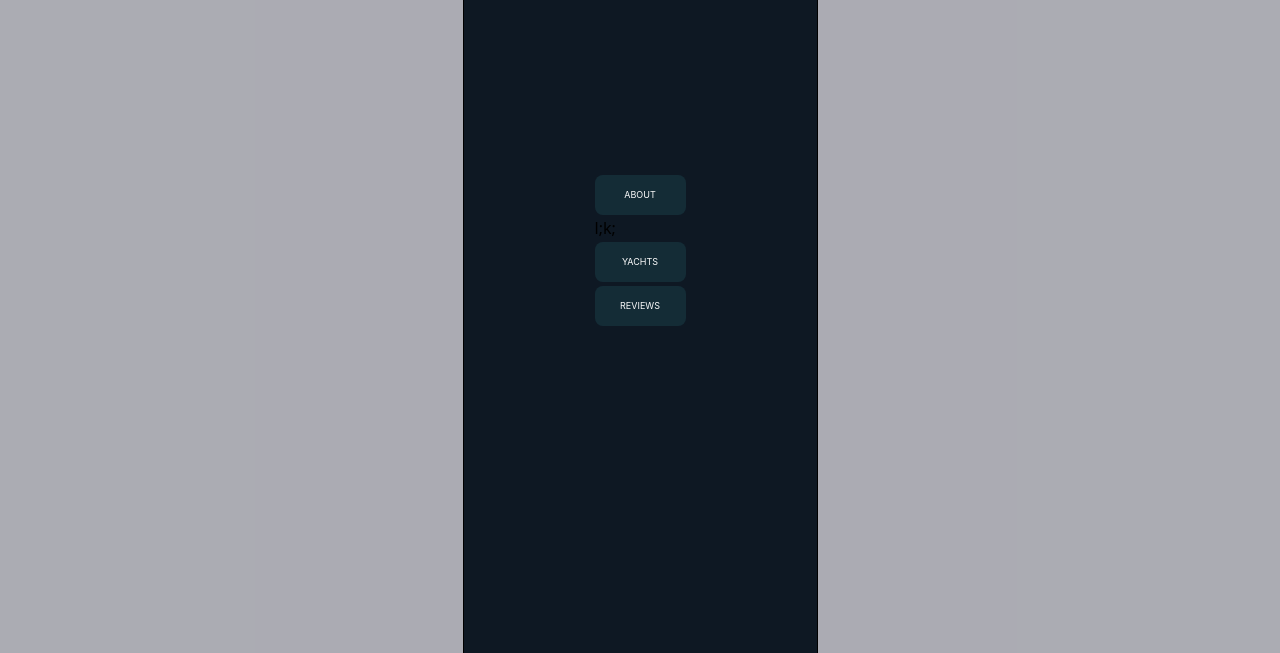
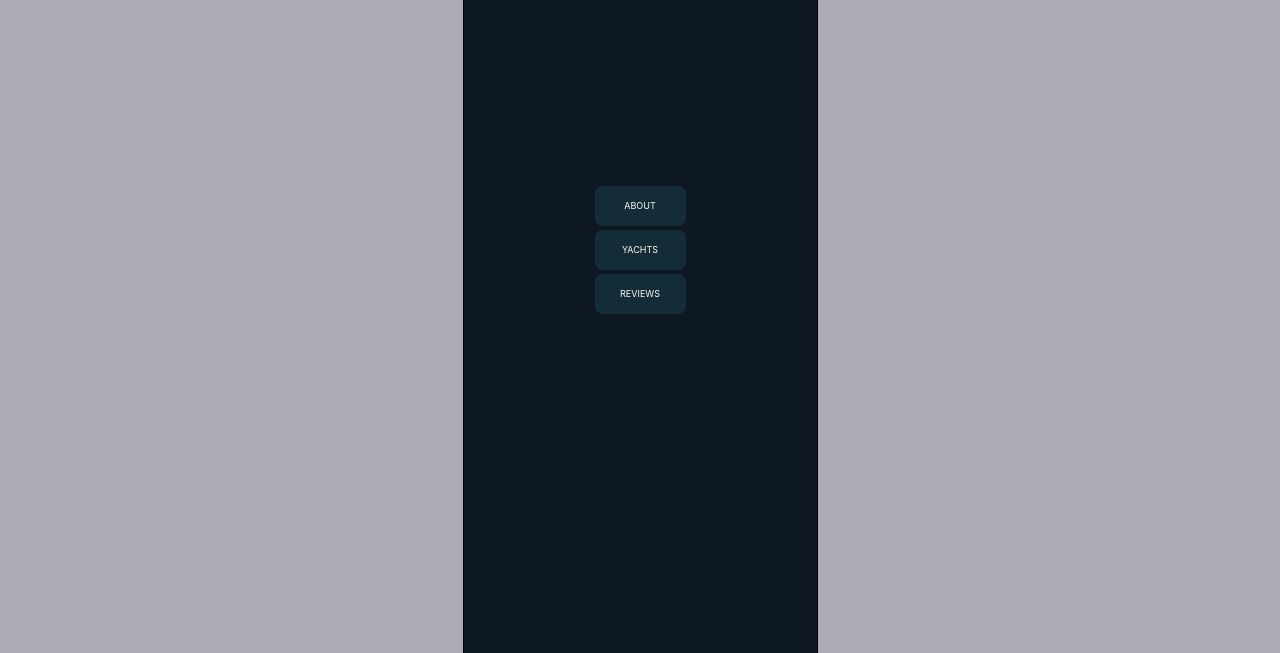
Before and after one commit to ansstey/project-YachtJet-22, a website built with Vite: page src/partials/menu.html in a window 1280 px wide. Shown: the part 65-718 px from the top of the page. Built offline with nearby package versions, Linux system fonts and the light colour scheme.

```diff
--- a/src/partials/menu.html
+++ b/src/partials/menu.html
@@ -30,7 +30,7 @@
               <button class="btn-menu"><h3 class="btn-name">About</h3></button>
             </a>
           </li>
-          l;k;
+
           <li class="btn-ul-li">
             <a class="btn-ul-li-a" href="">
               <button class="btn-menu"><h3 class="btn-name">Yachts</h3></button>
```
